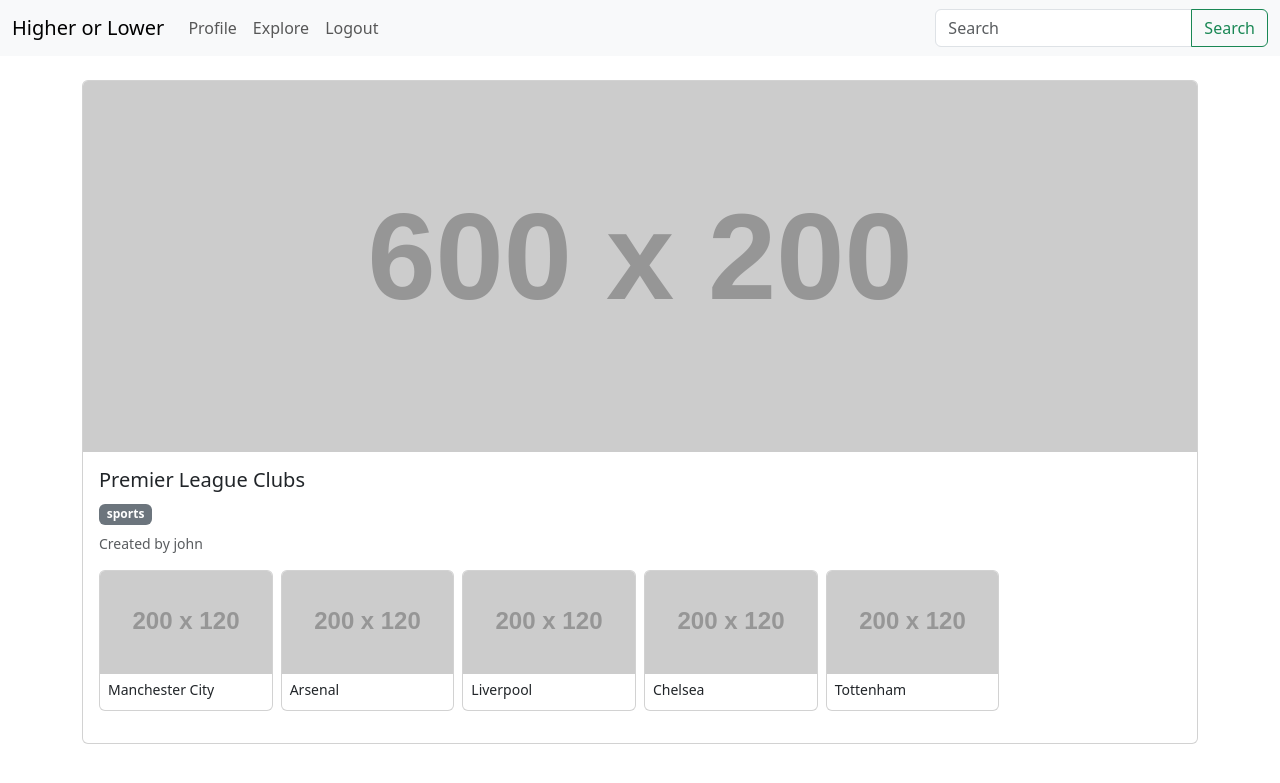
After one commit to dez-doherty/higher-or-lower, a Flask app: page /collection/1 in a window 1280 px wide. The commit adds this page. Shown: the top 783 px of the page. Run offline with Flask 3, Linux system fonts and the light colour scheme; a user stored in the database is signed in; data comes from the database, SQL or seed files in the repository; both versions use the stored data as it was after the commit; grey boxes labelled with a size stand in for pictures from a placeholder-image service; some libraries are stand-ins or nearby versions.

Commit message:
added collection page

```diff
--- a/app/routes.py
+++ b/app/routes.py
@@ -117,7 +117,12 @@ def user(username):
     return render_template('user.html', user=user, collections=collections.items,
                            next_url=next_url, prev_url=prev_url, form=form)
 
-
+@app.route('/collection/<collection_id>')
+@login_required
+def collection(collection_id):
+    collection = db.first_or_404(sa.select(Collection).where(Collection.id == collection_id))
+    items = db.session.scalars(collection.items.select()).all()
+    return render_template('collection.html', collection=collection, items=items)
 
 @app.route('/follow/<username>', methods=['POST'])
 @login_required
--- a/app/templates/card.html
+++ b/app/templates/card.html
@@ -1,9 +1,9 @@
-<div class="card" style="width: 18rem;">
+<div class="card h-100 position-relative">
     <img src="https://placehold.co/600x400" class="card-img-top" alt="...">
     <div class="card-body">
         <h5 class="card-title">{{ collection.name }}</h5>
         <span class="badge bg-secondary mb-2">{{ collection.category.value }}</span>
-        <p class="card-text">Created by {{ url_for('user', username=collection.creator.username) }}</p>
-        <a href="#" class="btn btn-primary">Play</a>
+        <p class="card-text small text-muted">Created by {{ collection.creator.username }}</p>
+        <a href="{{ url_for('collection', collection_id=collection.id) }}" class="btn btn-primary stretched-link">Play</a>
     </div>
 </div>
--- /dev/null
+++ b/app/templates/collection.html
@@ -0,0 +1,25 @@
+{% extends "base.html" %}
+
+{% block content %}
+<div class="card mb-4">
+    <img src="https://placehold.co/600x200" class="card-img-top" alt="...">
+    <div class="card-body">
+        <h5 class="card-title">{{ collection.name }}</h5>
+        <span class="badge bg-secondary mb-2">{{ collection.category.value }}</span>
+        <p class="card-text small text-muted">Created by {{ collection.creator.username }}</p>
+
+        <div class="row row-cols-2 row-cols-sm-3 row-cols-md-4 row-cols-lg-6 g-2 mb-3">
+            {% for item in items %}
+            <div class="col">
+                <div class="card h-100">
+                    <img src="https://placehold.co/200x120" class="card-img-top" alt="...">
+                    <div class="card-body p-2">
+                        <h6 class="card-title mb-1 small">{{ item.name }}</h6>
+                    </div>
+                </div>
+            </div>
+            {% endfor %}
+        </div>
+    </div>
+</div>
+{% endblock %}
--- a/app/templates/navbar.html
+++ b/app/templates/navbar.html
@@ -6,11 +6,8 @@
         </button>
 
         <div class="collapse navbar-collapse" id="navbarTogglerDemo01">
-            <a class="navbar-brand" href="#">Higher or Lower</a>
+            <a class="navbar-brand" href="{{ url_for('index') }}">Higher or Lower</a>
             <ul class="navbar-nav me-auto mb-2 mb-lg-0">
-                <li class="nav-item">
-                    <a class="nav-link active" aria-current="page" href="{{ url_for('index') }}">Home</a>
-                </li>
                 {% if current_user.is_anonymous %}
                 <li class="nav-item">
                     <a class="nav-link" href="{{ url_for('login') }}">Login</a>
```
Also changed, not shown: app.db.
